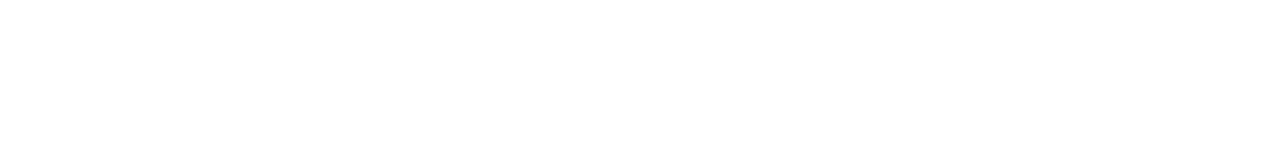
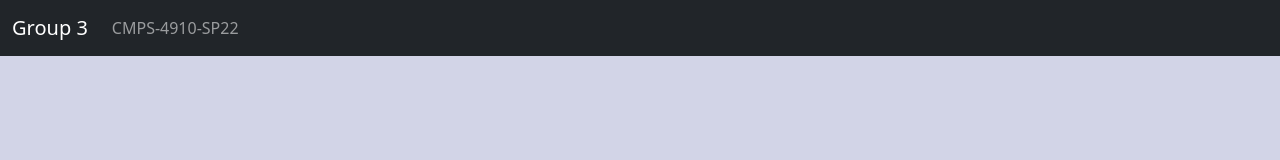
Before and after one commit to andrewnguyen9029/CMPS-4910, a plain HTML site: page group3.html in a window 1280 px wide. Drawn offline with nearby package versions, Linux system fonts and the light colour scheme.

Commit message:
Update group3.html
BootStrap web

```diff
--- a/group3.html
+++ b/group3.html
@@ -4,10 +4,37 @@
     <meta charset="UTF-8">
     <meta http-equiv="X-UA-Compatible" content="IE=edge">
     <meta name="viewport" content="width=device-width, initial-scale=1.0">
-    <title>Group3</title>
+    <title>Group 3</title>
+    <link href="https://cdn.jsdelivr.net/npm/bootstrap@5.0.0/dist/css/bootstrap.min.css" rel="stylesheet"
+    integrity="sha384-wEmeIV1mKuiNpC+IOBjI7aAzPcEZeedi5yW5f2yOq55WWLwNGmvvx4Um1vskeMj0" crossorigin="anonymous">
+    <style>
+        body {
+            background: rgb(210, 212, 231);
+        }
+    </style>
 </head>
+<body data-new-gr-c-s-check-loaded='14.1009.0' data-gr-ext-installed>
+    <nav class='navbar navbar-expand-lg navbar-dark bg-dark'>
+        <div class='container-fluid'>
+            <a class='navbar-brand' href='#'>Group 3</a>
+                <button class='navbar-toggler collapsed' type='button' data-bs-toggle='collapse' data-bs-target='#navbarSupportedContent'
+                aria-controls='navbarSupportedContent' aria-expanded='false' aria-label='Toggle navigation'>
+                <span  class='navbar-toggler-icon'></span>
+                </button>
+                <div class='navbar-collapse collapse' id='navbarSupportedContent' style> <!--show toggle prob-->
+                    <ul class='navbar-nav me-auto mb-2 mb-lg-0'>
+                        <li class='nav-item'>
+                            <a class='nav-link'  href='https://andrewnguyen9029.github.io/CMPS-4910-SP22/'>CMPS-4910-SP22</a>
+                        </li>
+                </div>
+        </div>
+    </nav>
+    <main role='main' class='container'>
+
+    </main>
 <body>
+    <script src="https://cdn.jsdelivr.net/npm/bootstrap@5.0.0/dist/js/bootstrap.bundle.min.js" integrity="sha384-p34f1UUtsS3wqzfto5wAAmdvj+osOnFyQFpp4Ua3gs/ZVWx6oOypYoCJhGGScy+8" crossorigin="anonymous"></script>
+</body>
+</html>
 
-</body>
-
-<!-- CMPS-4930-SP22/group3.html -->
+<!-- https://andrewnguyen9029.github.io/CMPS-4910-SP22/ -->
```
